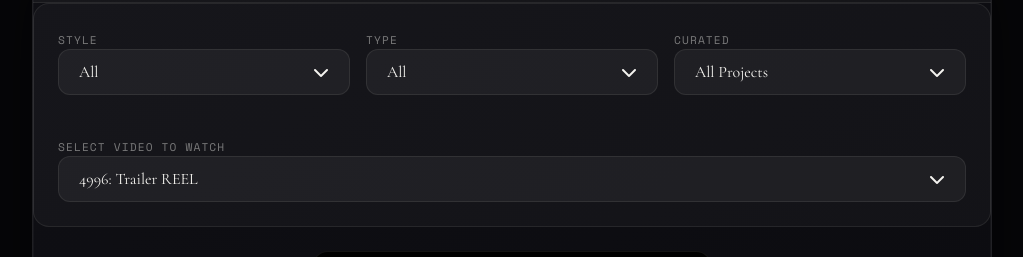
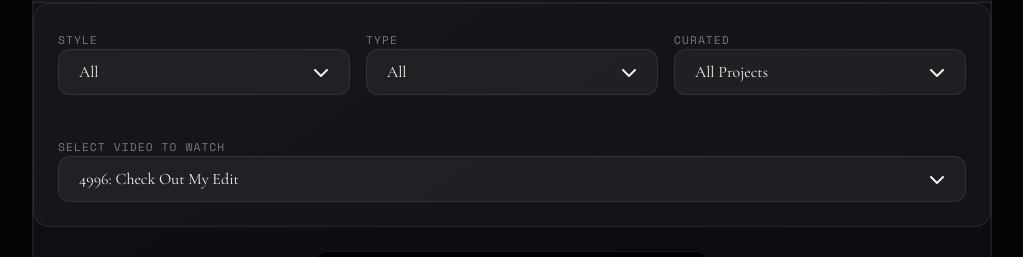
Before and after one commit to yungstarry/Adordev, a React (Vite) app: page / in a window 1280 px wide. Shown: the part 1416-1673 px from the top of the page, without its empty margins (128-1151 px from the left). Built offline with nearby package versions, Linux system fonts and the light colour scheme; grey boxes are pictures that could not be loaded.

Commit message:
Add new video entry and update type for existing video

```diff
--- a/src/data/videos.ts
+++ b/src/data/videos.ts
@@ -12,10 +12,23 @@ export interface Video {
 
 export const videos: Video[] = [
   {
+    title: "4996: Check Out My Edit",
+    url: "https://www.instagram.com/reel/Dd67mKVASbX/?utm_source=ig_web_copy_link&stkn=MzRlODBiNWFlZA==",
+    style: [
+      "Minimalist",
+      "Storytelling",
+      "Artistic",
+      "Fast-paced",
+      "Cinematic",
+    ],
+    type: "Short-form",
+    tags: ["Editor's Favorite", "Most Viewed"],
+  },
+  {
     title: "4996: Trailer REEL",
     url: "https://www.instagram.com/p/DZdHRByDZYB/",
     style: ["Minimalist", "Motion Graphics", "Artistic"],
-    type: "Short-form",
+    type: "YouTube",
     tags: ["Editor's Favorite", "Most Viewed"],
   },
   {
```
